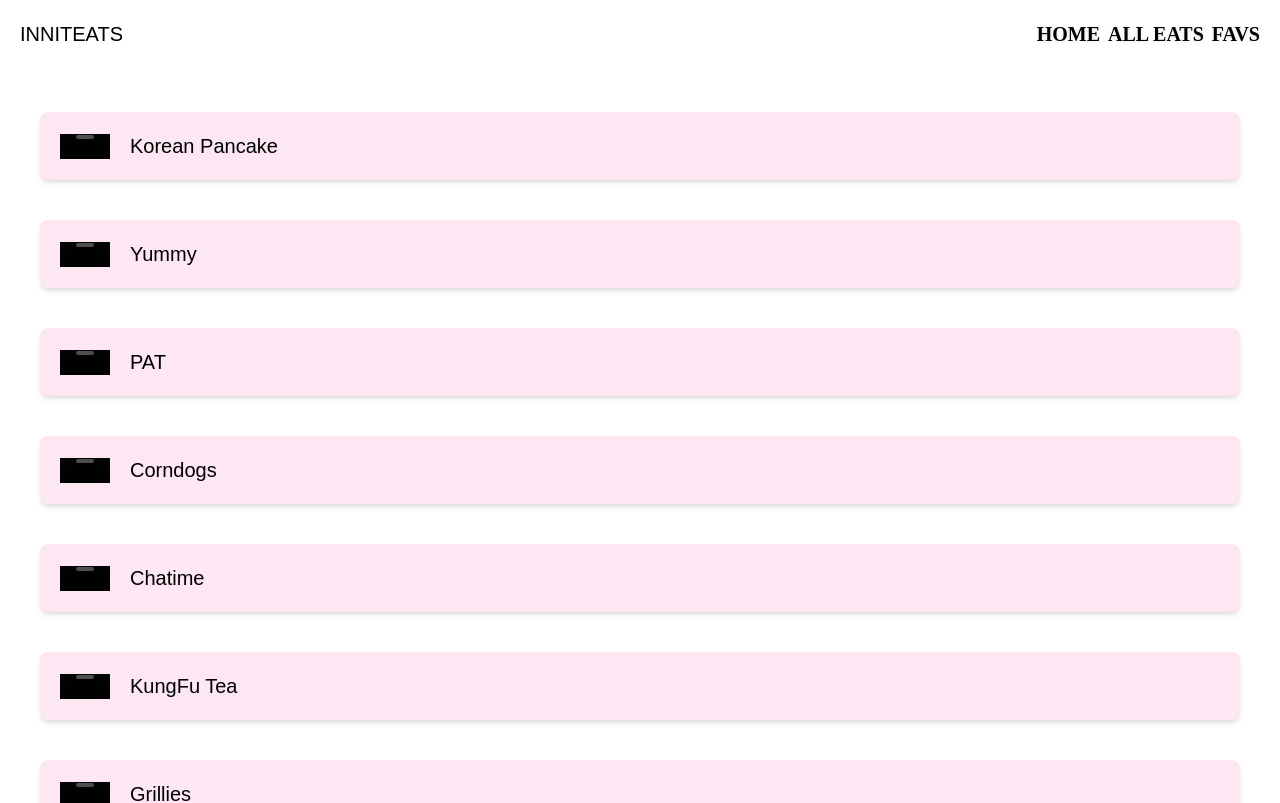
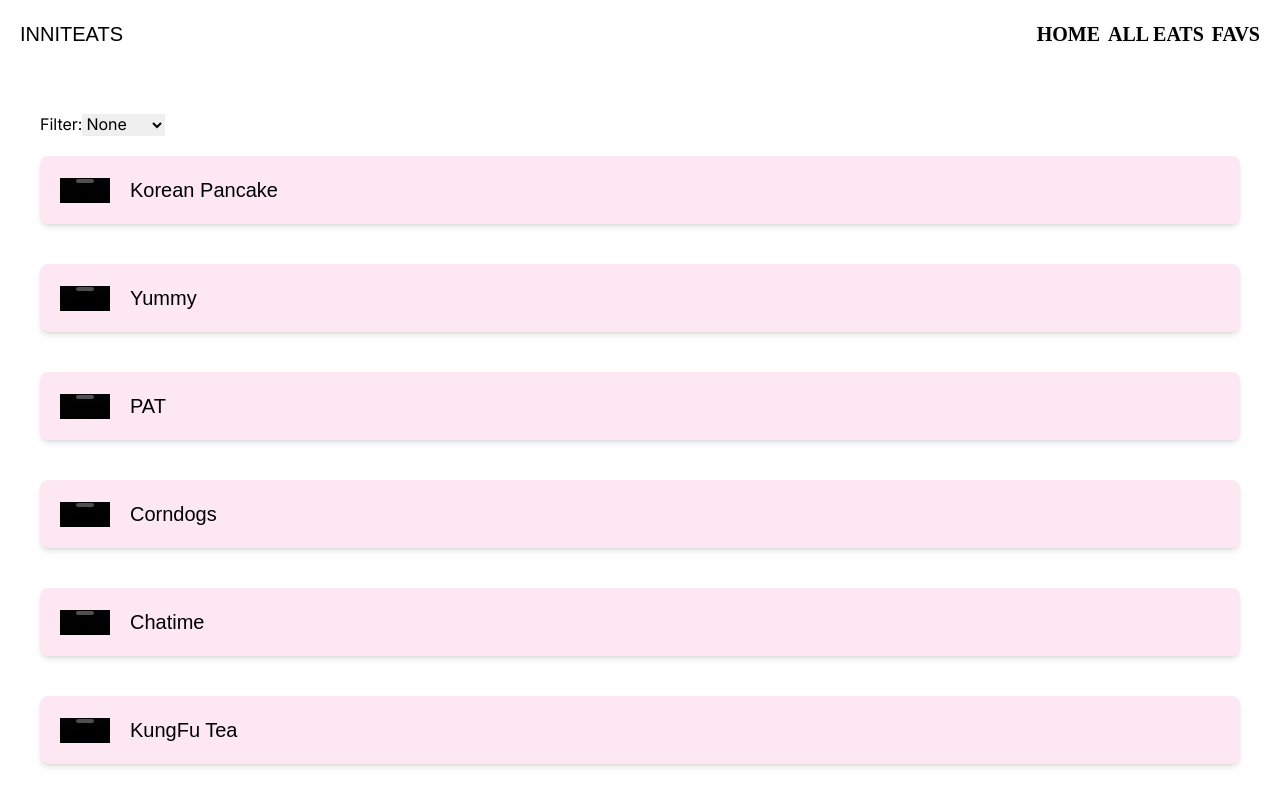
Before and after one commit to kahouechi/inn, a React (Vite) app: page /#/all-eats in a window 1280 px wide. Shown: the top 803 px of the page. Built offline with nearby package versions, Linux system fonts and the light colour scheme; grey boxes are pictures that could not be loaded; a web font is replaced by a local one.

Commit message:
starting on filtering feauture

```diff
--- a/src/components/AllEatsList/AllEatsList.css
+++ b/src/components/AllEatsList/AllEatsList.css
@@ -1,4 +1,8 @@
-.all-eats-container {
+.eats-wrapper {
+  @apply flex flex-col gap-5;
+}
+
+.options-container {
   @apply grid grid-cols-1 gap-10;
 }
 
--- a/src/components/AllEatsList/AllEatsList.jsx
+++ b/src/components/AllEatsList/AllEatsList.jsx
@@ -3,8 +3,25 @@
 import './AllEatsList.css'
 
 const AllEats = () => {
+
+
+
   return (
-    <div className='all-eats-container'>
+    <div className="eats-wrapper">
+      <div className="sort-buttons">
+        <label for="cars">Filter:</label>
+        <select name='filter'>
+          <option>None</option>
+          <option>Sweet</option>
+          <option>Savoury</option>
+          <option>Drinks</option>
+          <option>Food</option>
+          <option>Meal</option>
+          <option>Snack</option>
+        </select>
+      </div>
+
+      <div className='options-container'>
         {options.map((option, i) => (
           <div key={option.id} className='option'>
             <video width="50" height="50" playsinline autoplay muted loop controls className='overflow-hidden'>
@@ -15,6 +32,7 @@
           </div>
         ))}
       </div>
+    </div>
   )
 }
 
```
Lines whose indentation alone changed are shown as unchanged.
